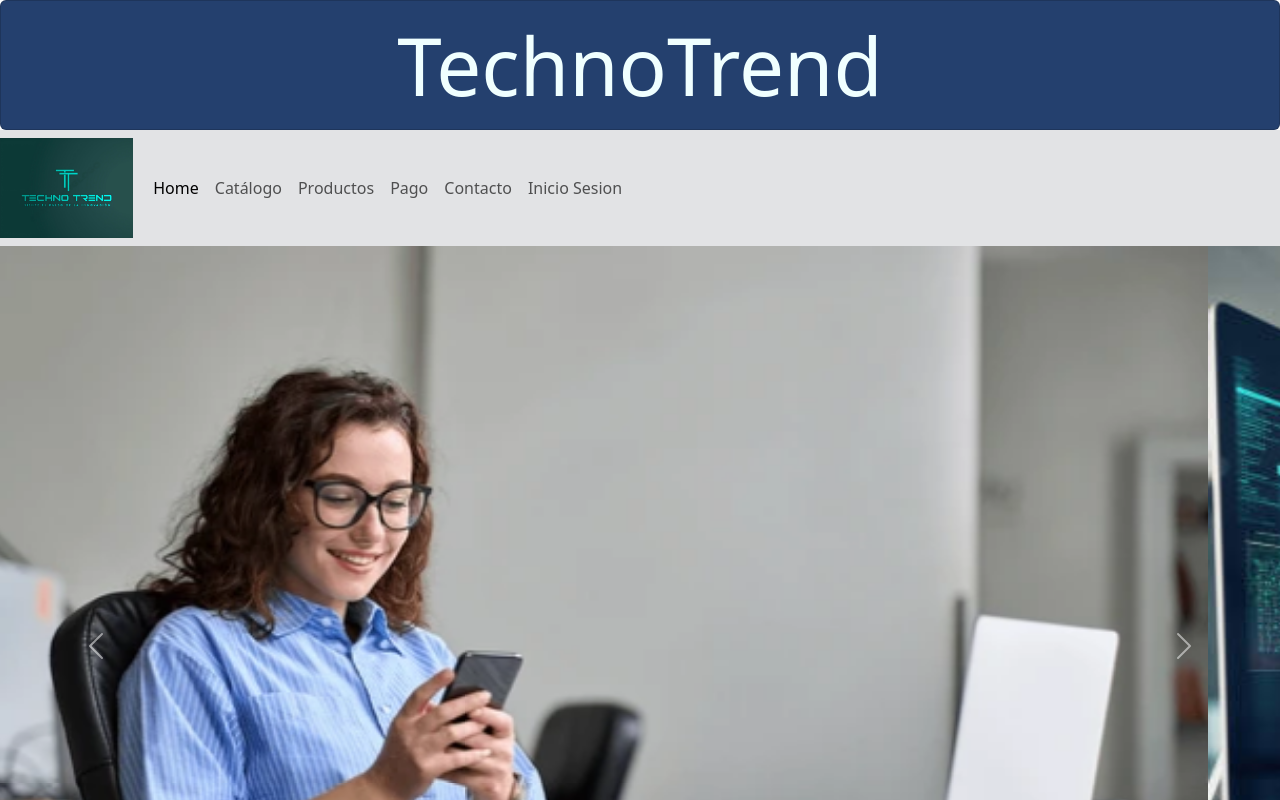
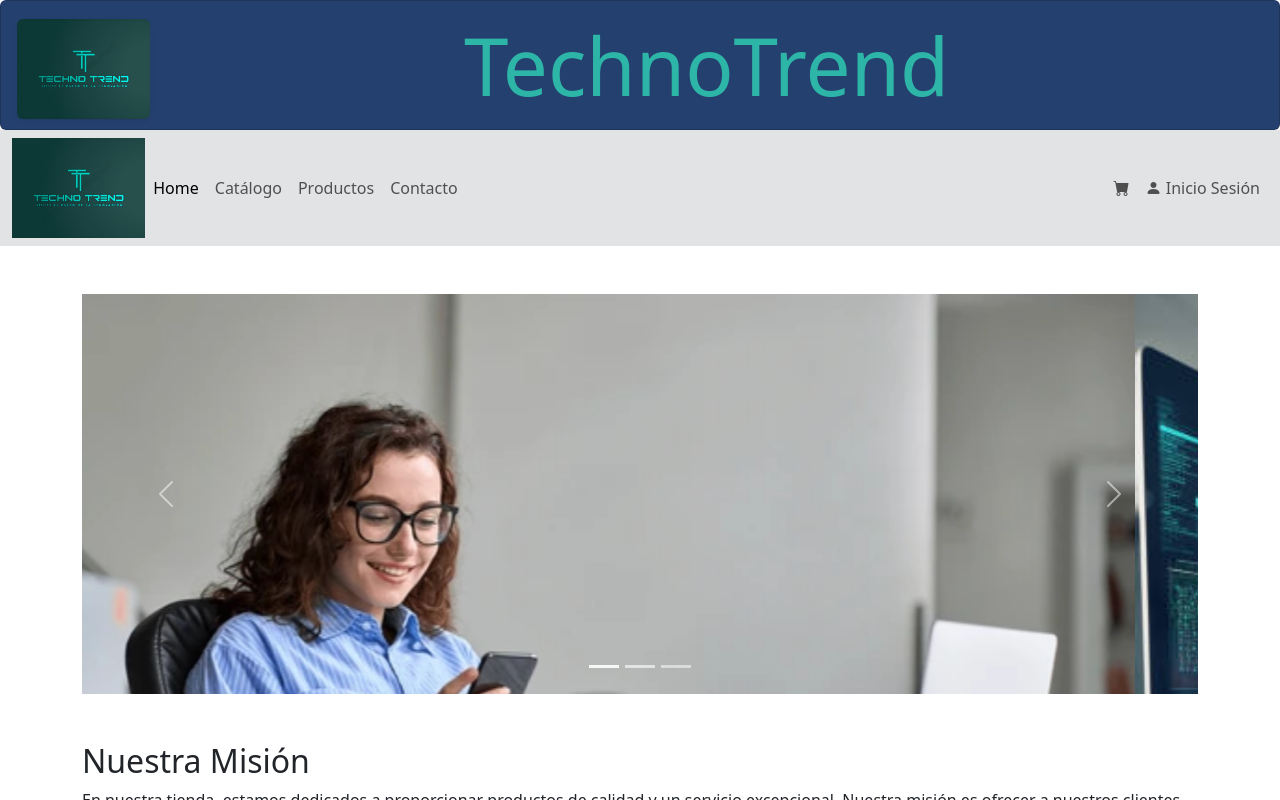
Before and after one commit to PabloFolgado/repo.dama-team3, an Angular app: page /home in a window 1280 px wide. Shown: the top 800 px of the page. Built offline with nearby package versions, Linux system fonts and the light colour scheme.

Commit message:
Cambios en el nadbar header home

```diff
--- a/src/app/componentes/header/header.component.html
+++ b/src/app/componentes/header/header.component.html
@@ -1,6 +1,9 @@
-     <div class="card" style="height: 130px;" >
+<div class="card" style="height: 130px;">
+  <div class="card-body d-flex align-items-center justify-content-between">
+    <!-- Imagen a la izquierda con bordes suaves y sombra -->
+    <img src="./assets/Imagenes/logotechno.png" alt="Logo TechnoTrend" class="rounded shadow-sm" style="width: auto; height: 100px;">
 
-        <div class="card-body">
-            <h1>TechnoTrend</h1>
-        </div>
-      </div>
+    <!-- Título centrado -->
+    <h1 class="mx-auto" style="color: #2db6a8;">TechnoTrend</h1>
+  </div>
+</div>
--- a/src/app/componentes/home/home.component.html
+++ b/src/app/componentes/home/home.component.html
@@ -1,22 +1,33 @@
-
-
-<div id="main-carousel" class="carousel slide" data-bs-ride="carousel">
+<!-- Carrusel con enlaces a productos -->
+<div class="container-md mt-5"> <!-- Ancho limitado y margen superior -->
+  <div id="main-carousel" class="carousel slide" data-bs-ride="carousel">
+    <!-- Indicadores -->
     <div class="carousel-indicators">
       <button type="button" data-bs-target="#main-carousel" data-bs-slide-to="0" class="active" aria-current="true" aria-label="Slide 1"></button>
       <button type="button" data-bs-target="#main-carousel" data-bs-slide-to="1" aria-label="Slide 2"></button>
       <button type="button" data-bs-target="#main-carousel" data-bs-slide-to="2" aria-label="Slide 3"></button>
     </div>
-    <div class="carousel-inner">
+
+    <!-- Carrusel con imágenes vinculadas -->
+    <div class="carousel-inner" style="height: 400px;"> <!-- Altura ajustada -->
       <div class="carousel-item active">
-        <img src="./assets/Imagenes/movil.webp"  height="800"  class="d-block w-100" alt="Producto 1">
+        <a href="/productos/producto1"> <!-- Enlace al producto 1 -->
+          <img src="./assets/Imagenes/movil.webp" class="d-block w-100" alt="Producto 1">
+        </a>
       </div>
       <div class="carousel-item">
-        <img src="./assets/Imagenes/tecleando.jpg" height="800" class="d-block w-100" alt="Producto 2">
+        <a href="/productos/producto2"> <!-- Enlace al producto 2 -->
+          <img src="./assets/Imagenes/tecleando.jpg" class="d-block w-100" alt="Producto 2">
+        </a>
       </div>
       <div class="carousel-item">
-        <img src="./assets/Imagenes/grupo.jpg" height="800" class="d-block w-100" alt="Producto 3">
+        <a href="/productos/producto3"> <!-- Enlace al producto 3 -->
+          <img src="./assets/Imagenes/grupo.jpg" class="d-block w-100" alt="Producto 3">
+        </a>
       </div>
     </div>
+
+    <!-- Controles de navegación -->
     <button class="carousel-control-prev" type="button" data-bs-target="#main-carousel" data-bs-slide="prev">
       <span class="carousel-control-prev-icon" aria-hidden="true"></span>
       <span class="visually-hidden">Anterior</span>
@@ -26,6 +37,8 @@
       <span class="visually-hidden">Siguiente</span>
     </button>
   </div>
+</div>
+
 
 
   <div class="container my-5">
--- a/src/app/componentes/navbar/navbar.component.html
+++ b/src/app/componentes/navbar/navbar.component.html
@@ -1,7 +1,18 @@
+<link rel="stylesheet" href="https://cdn.jsdelivr.net/npm/bootstrap-icons/font/bootstrap-icons.css">
+
 <nav class="navbar navbar-expand-lg bg-secondary-subtle">
+  <div class="container-fluid">
+    <!-- Logo -->
     <img src="./assets/Imagenes/logotechno.png" alt="Logo TechnoTrend" style="width: auto; height: 100px;">
-    <div class="container-fluid">
+
+    <!-- Navbar Toggler (para dispositivos móviles) -->
+    <button class="navbar-toggler" type="button" data-bs-toggle="collapse" data-bs-target="#navbarNav" aria-controls="navbarNav" aria-expanded="false" aria-label="Toggle navigation">
+      <span class="navbar-toggler-icon"></span>
+    </button>
+
+    <!-- Navbar Collapse -->
     <div class="collapse navbar-collapse" id="navbarNav">
+      <!-- Navbar Items (Alineados a la izquierda) -->
       <ul class="navbar-nav">
         <li class="nav-item">
           <a class="nav-link active" aria-current="page" routerLink="/home">Home</a>
@@ -13,13 +24,21 @@
           <a class="nav-link" routerLink="/productos">Productos</a>
         </li>
         <li class="nav-item">
-            <a class="nav-link" routerLink="/pago">Pago</a>
+          <a class="nav-link" routerLink="/contact">Contacto</a>
+        </li>
+      </ul>
+
+      <!-- Espacio para alinear los ítems a la derecha -->
+      <ul class="navbar-nav ms-auto"> <!-- 'ms-auto' para alinear a la derecha -->
+        <li class="nav-item">
+          <a class="nav-link" routerLink="/pago">
+            <i class="bi bi-cart-fill"></i>
+          </a>
         </li>
         <li class="nav-item">
-            <a class="nav-link" routerLink="/contact">Contacto</a>
-          </li>
-          <li class="nav-item">
-            <a class="nav-link" routerLink="/login" >Inicio Sesion</a>
+          <a class="nav-link" routerLink="/login">
+            <i class="bi bi-person-fill"></i> Inicio Sesión
+          </a>
         </li>
       </ul>
     </div>
```
Lines whose indentation alone changed are shown as unchanged.
